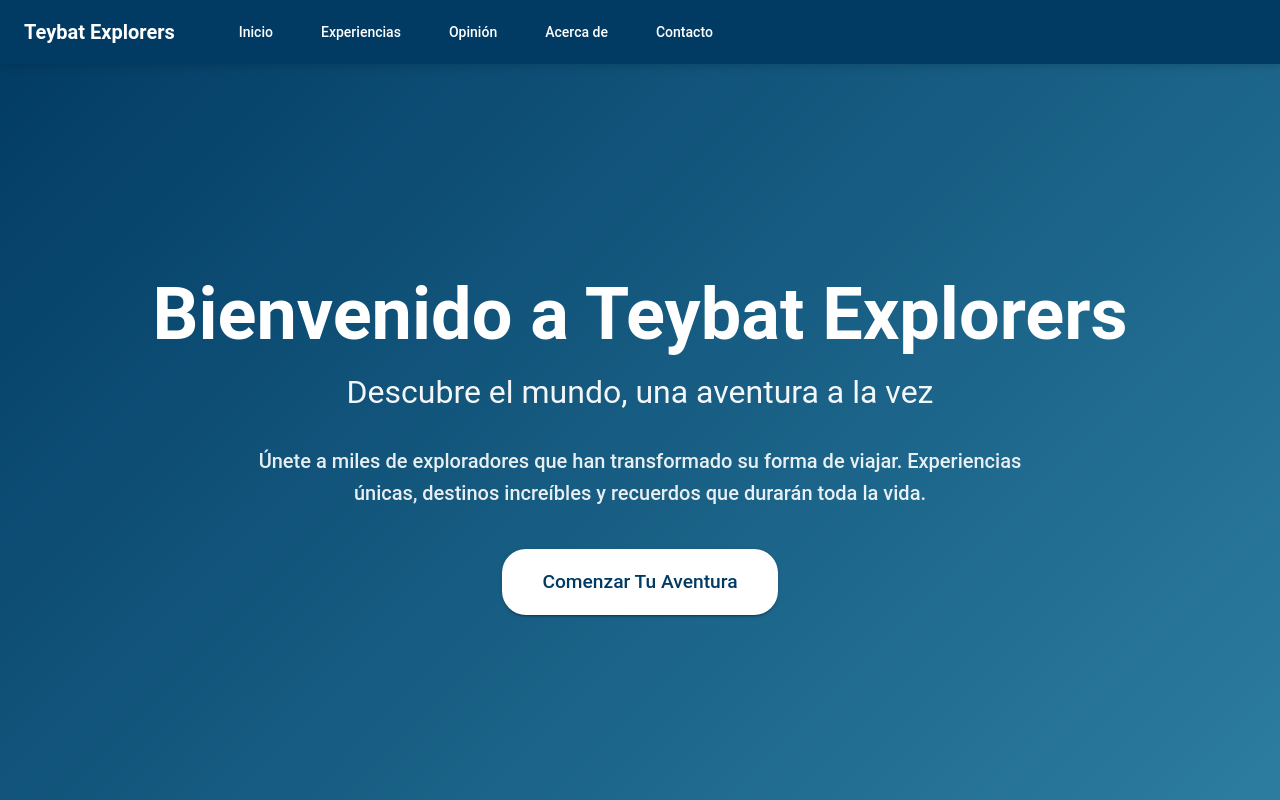
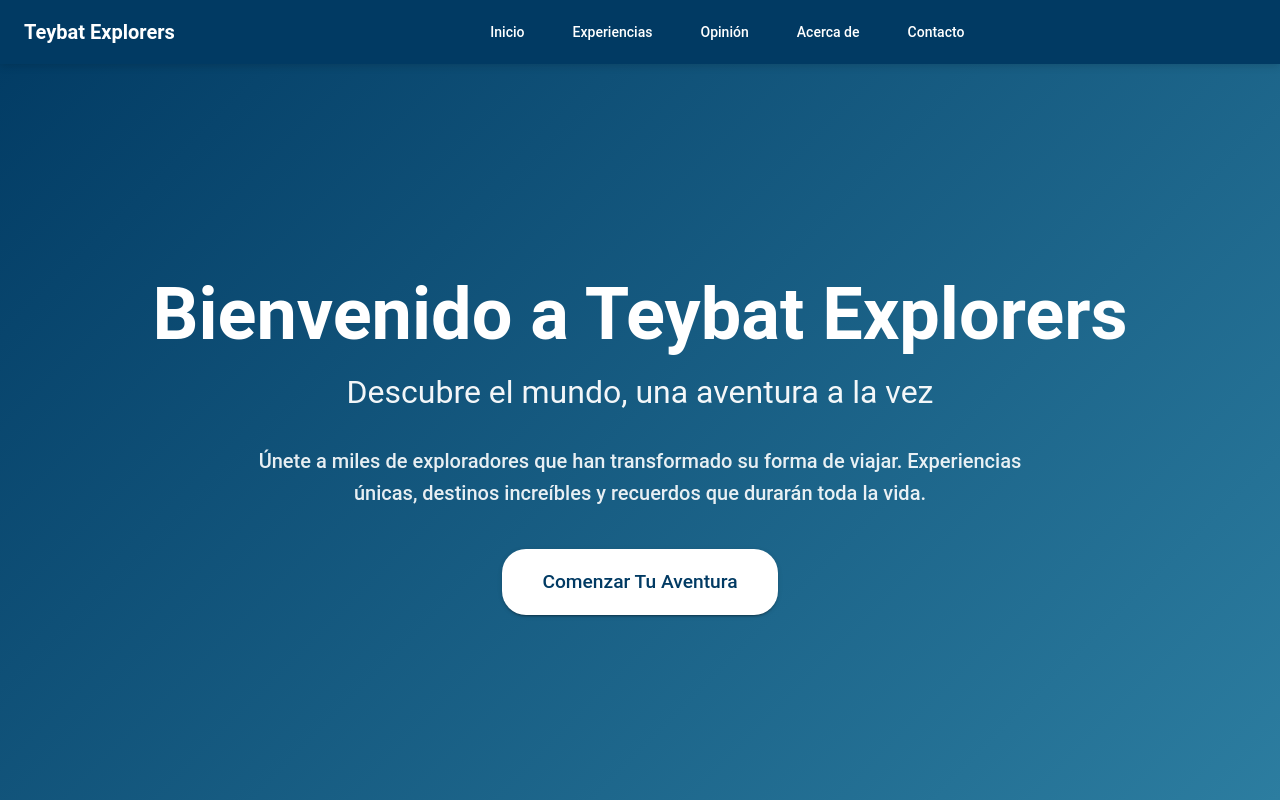
Before and after one commit to maniadiaz/TeybatExplorers, a React (Vite) app: page / in a window 1280 px wide. Shown: the top 800 px of the page. Built offline with nearby package versions, Linux system fonts and the light colour scheme; some icons are missing.

Commit message:
feat(frontend): navbar center item

```diff
--- a/src/layouts/MainLayout.jsx
+++ b/src/layouts/MainLayout.jsx
@@ -84,9 +84,7 @@ function MainLayout() {
             variant="h6"
             component="div"
             sx={{
-              flexGrow: 0,
               fontWeight: 'bold',
-              mr: 4,
               cursor: 'pointer',
             }}
             onClick={() => handleNavigation('/', 'home')}
@@ -95,7 +93,7 @@ function MainLayout() {
           </Typography>
 
           {!isMobile ? (
-            <Box sx={{ display: 'flex', gap: 1, flexGrow: 1 }}>
+            <Box sx={{ display: 'flex', gap: 1, flexGrow: 1, justifyContent: 'center' }}>
               {homeMenuItems.map((item) => (
                 <Button
                   key={item.text}
```
